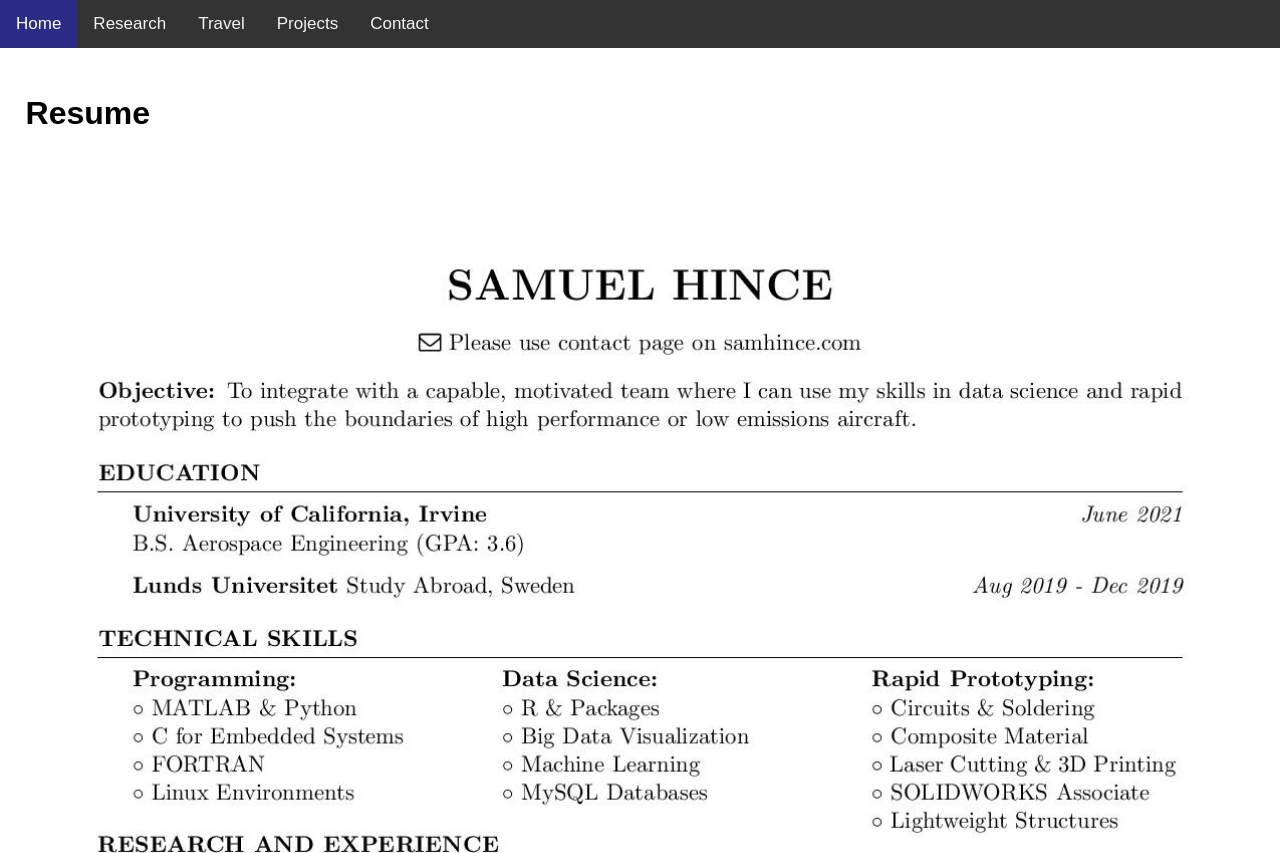
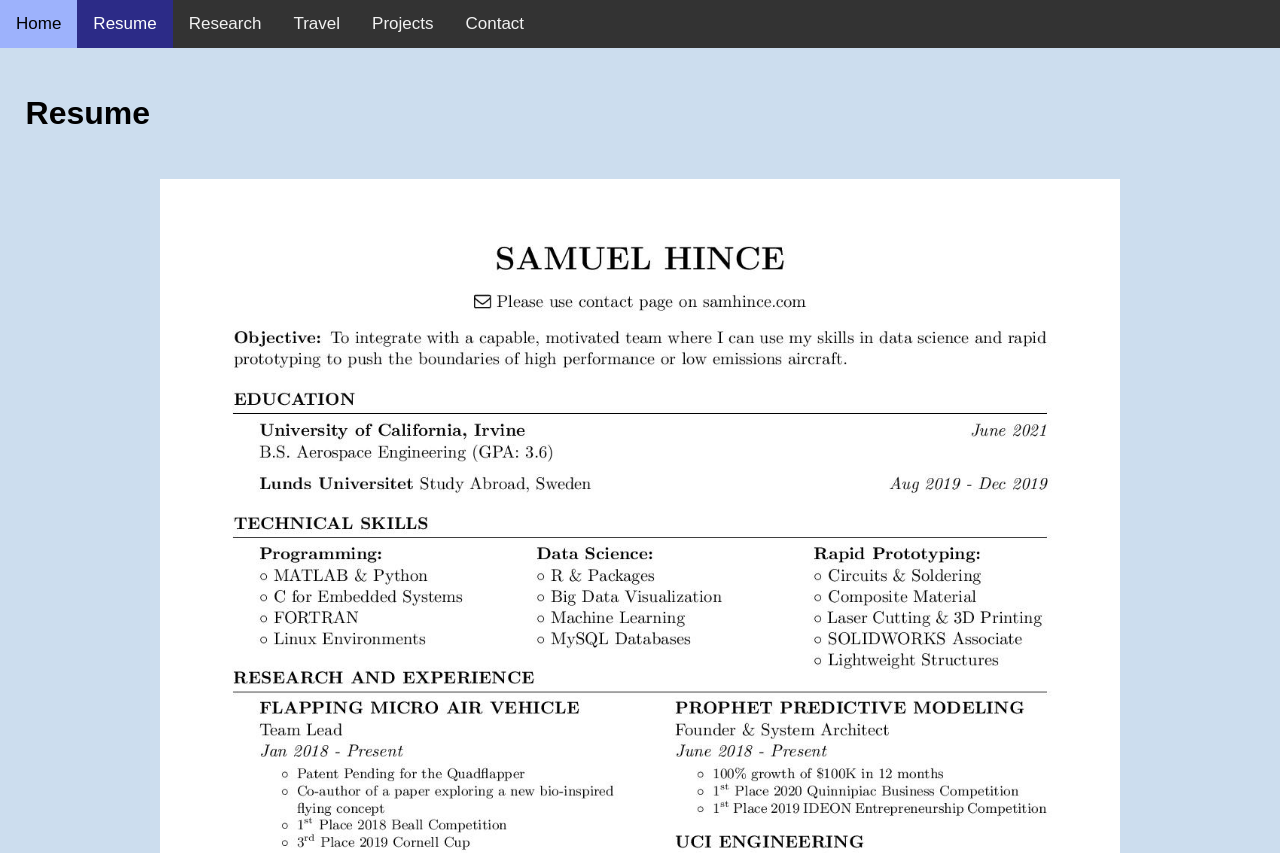
Before and after one commit to samHince/samhince.com, a plain HTML site: page resume.html in a window 1280 px wide. Shown: the top 853 px of the page. Drawn offline with Linux system fonts and the light colour scheme.

Commit message:
added Resume page

```diff
--- a/resume.html
+++ b/resume.html
@@ -10,7 +10,7 @@ body {
   height: 100%;
   width: 100%;
   font-family: Arial, Helvetica, sans-serif;
-  background-color: lightgray;
+  background-color: #CCDDEE;
 }
 
 header {
@@ -18,7 +18,7 @@ header {
   position: fixed;
   top:0px;
   width:100%;
-  background-color: lightgray;
+  background-color: #CCDDEE;
   height: 48px;
   overflow: hidden;
 }
@@ -76,9 +76,18 @@ footer {
 
 .text {
   width: 100%;
-  background-color: white;
+  background-color: #CCDDEE;
   overflow: hidden;
   padding: 2% 2%;
+  margin: 0%;
+}
+
+.resume {
+  width: 100%;
+  text-align: center;
+  background-color: #CCDDEE;
+  overflow: hidden;
+  padding: 0% 0%;
   margin: 0%;
 }
 
@@ -91,7 +100,8 @@ footer {
 
     <header>
         <div class="topnav">
-            <a class="active" href="./index.html">Home</a>
+            <a href="./index.html">Home</a>
+            <a class="active" href="./resume.html">Resume</a>
             <a href="./research.html">Research</a>
             <a href="./travel.html">Travel</a>
             <a href="./projects.html">Projects</a>
@@ -105,9 +115,19 @@ footer {
 	    <h1>Resume</h1>
 	</div>
 
-        <img src="./Resume.jpg" alt="PDF of Resume" width="100%" height="100%">
+        <div class="resume">
+            <img src="./Resume.jpg" alt="PDF of Resume" width="75%" height="100%">
+        </div>
 
-        <p>Open Resume as PDF<a href="./Resume.pdf">Resume</a>.</p>
+        <div class="text">
+            <p>Open Resume as PDF <a href="./Resume.pdf">Resume</a>.</p>
+        </div>
+
+        <div class="text">
+            <h1>External Links</h1>
+            <p>Linkedin: <a href="https://www.linkedin.com/in/sam-hince/">https://www.linkedin.com/in/sam-hince/</a>.</p>
+            <p>Github: <a href="https://github.com/samHince">https://github.com/samHince</a>.</p>
+        </div>
 
         <footer>
             <p>Website created by Sam Hince</p>
```
Also changed, not shown: contact.html (+1 -0 lines), index.html (+1 -0 lines), projects.html (+1 -0 lines), research.html (+1 -0 lines), teams.html (+1 -0 lines), travel.html (+1 -0 lines), work.html (+1 -0 lines).
